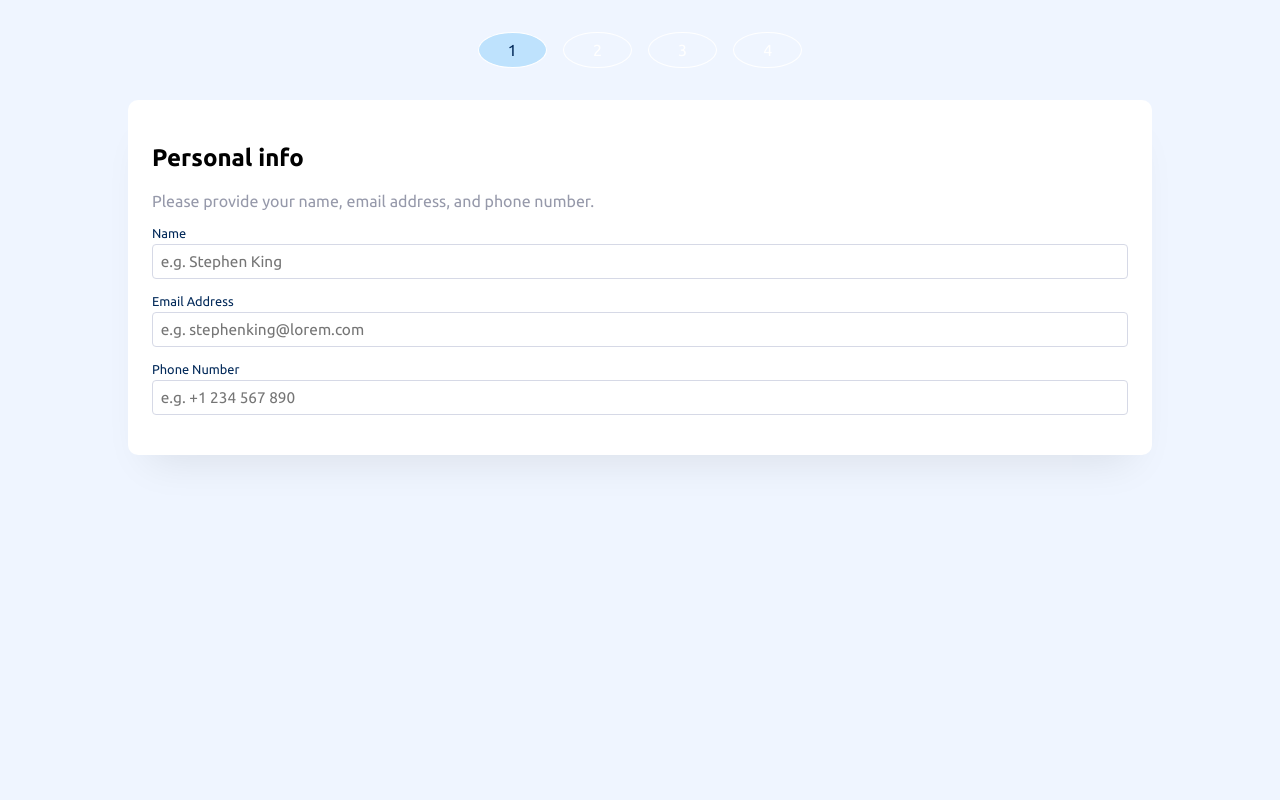
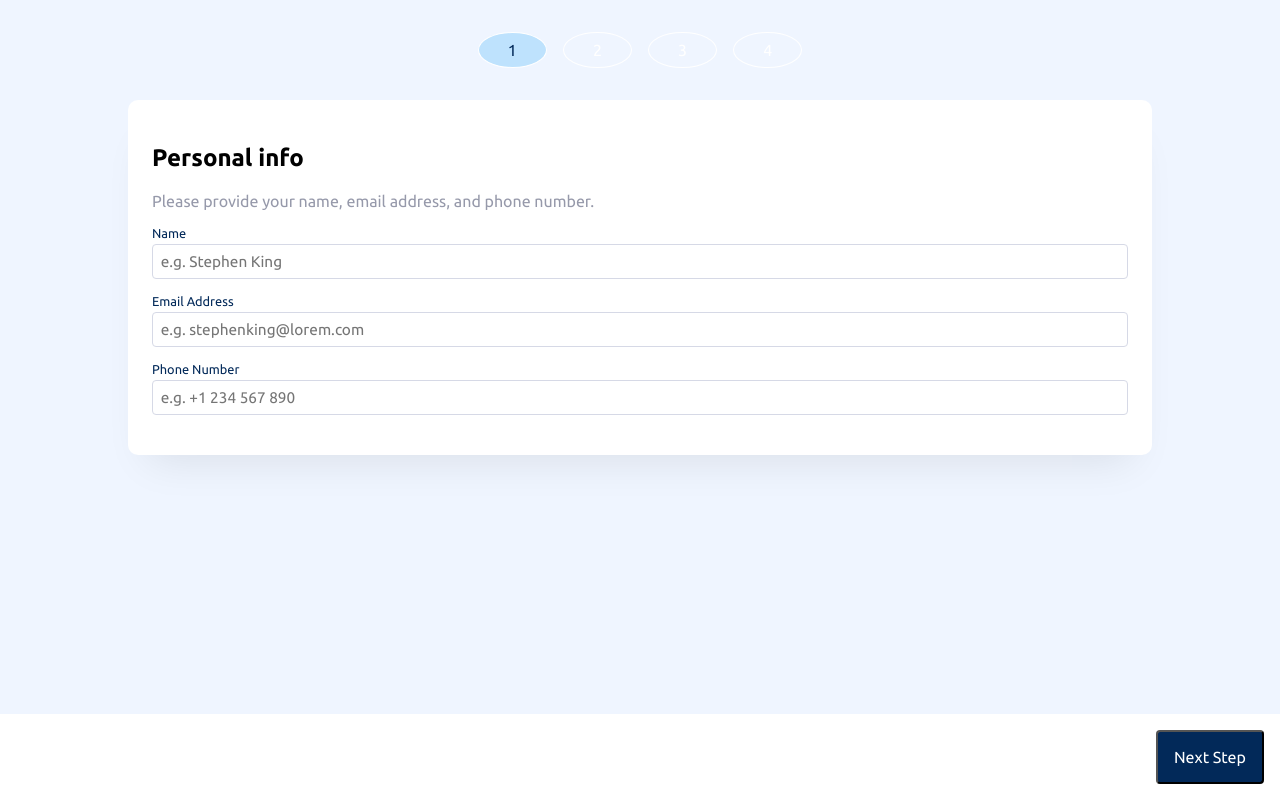
Before and after one commit to mckoyd/wolf-multi-step-form, a React (Create React App) app: page /#/ in a window 1280 px wide. Built offline with nearby package versions, Linux system fonts and the light colour scheme.

Commit message:
adds error handling for forms

```diff
--- a/src/components/FormInput.tsx
+++ b/src/components/FormInput.tsx
@@ -5,12 +5,14 @@ import "../styles/FormInput.css";
 interface IFormInput {
   formLabelText: string;
   placeholderText: string;
+  showErrorBorder: boolean;
   handler: (e: React.FormEvent<HTMLInputElement>) => void;
 }
 
 const FormInput: React.FC<IFormInput> = ({
   formLabelText,
   placeholderText,
+  showErrorBorder,
   handler,
 }) => {
   return (
@@ -19,7 +21,7 @@ const FormInput: React.FC<IFormInput> = ({
       <input
         type="text"
         name={formLabelText.toLowerCase()}
-        className="form-input"
+        className={`form-input ${showErrorBorder && "error-border"}`}
         placeholder={placeholderText}
         onChange={handler}
       />
--- a/src/pages/PersonalInfo.tsx
+++ b/src/pages/PersonalInfo.tsx
@@ -1,19 +1,28 @@
-import React, { useCallback } from "react";
-import "../styles/PersonalInfo.css";
+import React, { useCallback, useEffect, useState } from "react";
+import { useRecoilState } from "recoil";
+
 import StepNumberDisplay from "../components/StepNumberDisplay";
 import InfoDisplayLayout from "../components/InfoDisplayLayout";
 import FormInput from "../components/FormInput";
-import { useSetRecoilState } from "recoil";
 import {
   emailAddressState,
   nameState,
   phoneNumberState,
 } from "../state/personalInfoFormData";
 
+import "../styles/PersonalInfo.css";
+
 const PersonalInfo: React.FC = () => {
-  const setPIName = useSetRecoilState(nameState);
-  const setPIEmailAddress = useSetRecoilState(emailAddressState);
-  const setPIPhoneNumber = useSetRecoilState(phoneNumberState);
+  const [showNameErrorBorder, setShowNameErrorBorder] =
+    useState<boolean>(false);
+  const [showEmailAddressErrorBorder, setEmailAddressErrorBorder] =
+    useState<boolean>(false);
+  const [showPhoneNumberErrorBorder, setPhoneNumberErrorBorder] =
+    useState<boolean>(false);
+
+  const [PIName, setPIName] = useRecoilState(nameState);
+  const [PIEmailAddress, setPIEmailAddress] = useRecoilState(emailAddressState);
+  const [PIPhoneNumber, setPIPhoneNumber] = useRecoilState(phoneNumberState);
 
   const handleNameChange = useCallback(
     (e: React.FormEvent<HTMLInputElement>) => {
@@ -36,7 +45,29 @@ const PersonalInfo: React.FC = () => {
     []
   );
 
+  const handleNextButton = useCallback(() => {
+    if (PIName === "") {
+      setShowNameErrorBorder(true);
+      return;
+    }
+    if (PIEmailAddress === "") {
+      setEmailAddressErrorBorder(true);
+      return;
+    }
+    if (PIPhoneNumber === "") {
+      setPhoneNumberErrorBorder(true);
+      return;
+    }
+  }, [PIName, PIEmailAddress, PIPhoneNumber]);
+
+  useEffect(() => {
+    if (PIName !== "") setShowNameErrorBorder(false);
+    if (PIEmailAddress !== "") setEmailAddressErrorBorder(false);
+    if (PIPhoneNumber !== "") setPhoneNumberErrorBorder(false);
+  }, [PIName, PIEmailAddress, PIPhoneNumber]);
+
   return (
+    <>
       <section className="pi-section">
         <StepNumberDisplay />
         <InfoDisplayLayout>
@@ -48,19 +79,28 @@ const PersonalInfo: React.FC = () => {
             formLabelText="Name"
             placeholderText="e.g. Stephen King"
             handler={handleNameChange}
+            showErrorBorder={showNameErrorBorder}
           />
           <FormInput
             formLabelText="Email Address"
             placeholderText="e.g. stephenking@lorem.com"
             handler={handleEmailAddressChange}
+            showErrorBorder={showEmailAddressErrorBorder}
           />
           <FormInput
             formLabelText="Phone Number"
             placeholderText="e.g. +1 234 567 890"
             handler={handlePhoneNumberChange}
+            showErrorBorder={showPhoneNumberErrorBorder}
           />
         </InfoDisplayLayout>
       </section>
+      <footer className="pi-footer">
+        <button className="next-button" onClick={handleNextButton}>
+          Next Step
+        </button>
+      </footer>
+    </>
   );
 };
 
--- a/src/styles/App.css
+++ b/src/styles/App.css
@@ -1,4 +1,7 @@
 .app-section {
+  display: flex;
+  flex-direction: column;
+  height: 100vh;
 }
 
 .bg-sidebar-mobile {
--- a/src/styles/FormInput.css
+++ b/src/styles/FormInput.css
@@ -12,3 +12,7 @@
   font-size: 1.2em;
   padding: 0.5em;
 }
+
+.error-border {
+  border: 1px dashed red !important;
+}
--- a/src/styles/PersonalInfo.css
+++ b/src/styles/PersonalInfo.css
@@ -8,3 +8,19 @@
 .pi-description {
   color: #9699aa;
 }
+
+.pi-footer {
+  background: #ffffff;
+  box-shadow: 0px 25px 40px -20px rgba(0, 0, 0, 0.0951141);
+  margin-top: auto;
+  display: flex;
+  padding: 1em;
+  justify-content: flex-end;
+}
+
+.next-button {
+  background: #022959;
+  border-radius: 4px;
+  color: #ffffff;
+  padding: 1em;
+}
```
Lines whose indentation alone changed are shown as unchanged.
